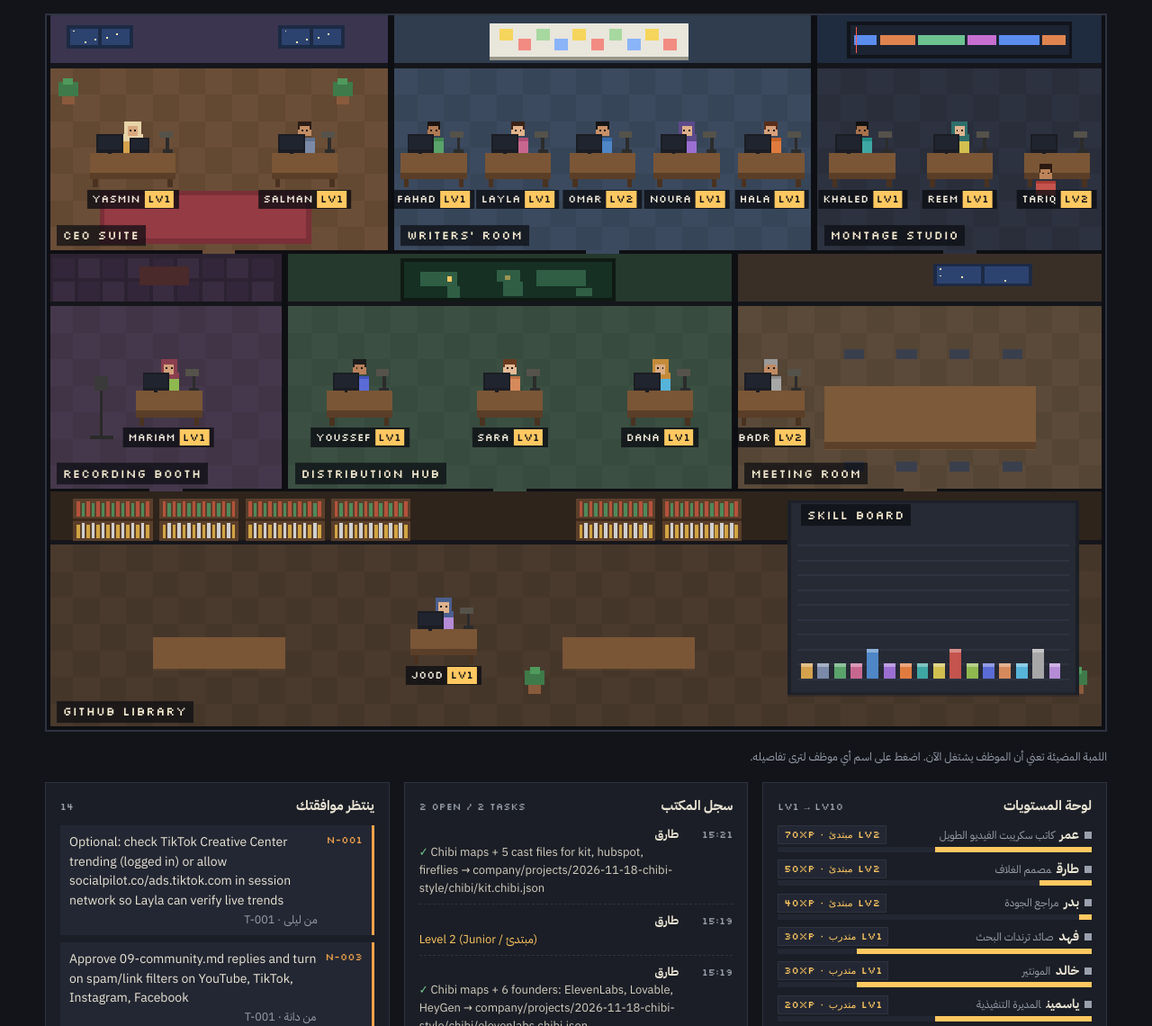
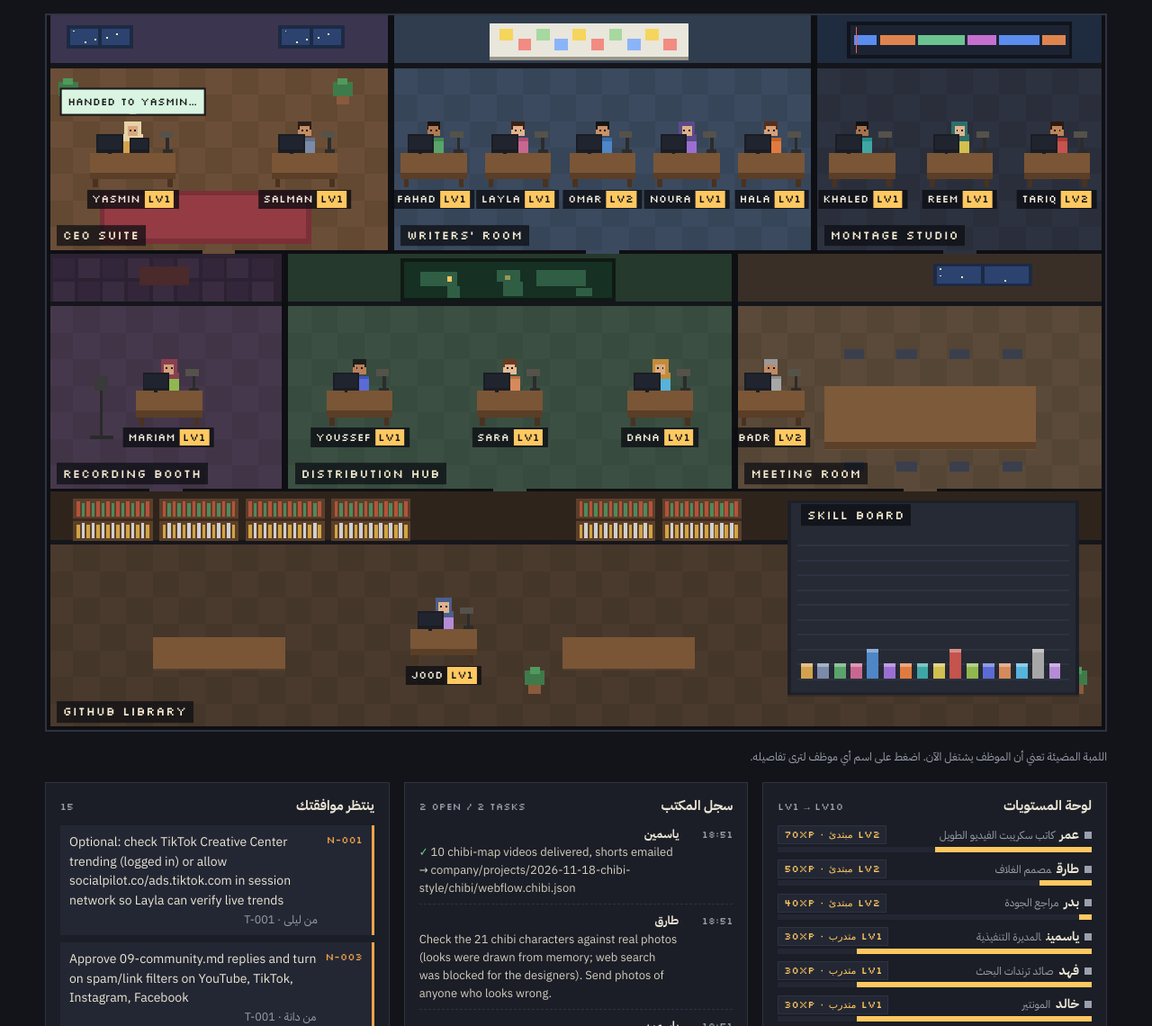
Before and after one commit to abdalbasste0/video, a plain HTML site: page office/index.html in a window 1280 px wide. Shown: the part 89-1229 px from the top of the page at 90% size. Drawn offline with Linux system fonts and the light colour scheme.

Commit message:
Chibi series delivered: 10 long + 10 short, shorts emailed
Co-Authored-By: Claude Opus 5.5 <noreply@anthropic.com>
Claude-Session: https://claude.ai/code/session_01HQUcwpnvkJcwzym2w1ier7

```diff
--- a/company/roster.json
+++ b/company/roster.json
@@ -8,7 +8,7 @@
       "role": "CEO",
       "room": "ceo-suite",
       "sprite": "#d4a24c",
-      "xp": 20,
+      "xp": 30,
       "skills": [
         "delegation",
         "prioritization"
--- a/company/state.json
+++ b/company/state.json
@@ -1,11 +1,11 @@
 {
-  "updated": "2026-11-18T14:21:00+00:00",
+  "updated": "2026-11-18T17:51:01+00:00",
   "agents": {
     "ceo": {
       "status": "idle",
       "task": null,
       "bubble": "Handed to Yasmin ✓",
-      "since": "2026-11-17T17:03:00+00:00"
+      "since": "2026-11-18T17:51:01+00:00"
     },
     "chief-of-staff": {
       "status": "idle",
@@ -185,16 +185,21 @@
         "company/projects/2026-11-17-affiliate-pixel-stories/brief.md",
         "company/projects/2026-11-18-chibi-style/chibi/synthesia.chibi.json",
         "company/projects/2026-11-18-chibi-style/chibi/elevenlabs.chibi.json",
-        "company/projects/2026-11-18-chibi-style/chibi/kit.chibi.json"
+        "company/projects/2026-11-18-chibi-style/chibi/kit.chibi.json",
+        "company/projects/2026-11-18-chibi-style/chibi/webflow.chibi.json"
       ],
       "notes": [
         {
           "t": "2026-11-17T17:03:00+00:00",
           "note": "10 stories QA PASS, 20 silent renders delivered, SEO + calendar ready. Waiting: voiceovers, affiliate approvals, pricing checks."
+        },
+        {
+          "t": "2026-11-18T17:51:01+00:00",
+          "note": "Chibi-map style: 10 long + 10 short rendered with Chatterbox voice; 10 shorts emailed to fikraff3@gmail.com (under 3 MB each); full-quality 20 delivered in chat."
         }
       ],
       "created": "2026-11-17T16:32:36+00:00",
-      "updated": "2026-11-17T17:03:00+00:00"
+      "updated": "2026-11-18T17:51:01+00:00"
     }
   },
   "needs_you": {
@@ -363,6 +368,14 @@
       "task": "T-002",
       "done": false,
       "created": "2026-11-18T14:18:40+00:00"
+    },
+    "N-021": {
+      "id": "N-021",
+      "text": "Check the 21 chibi characters against real photos (looks were drawn from memory; web search was blocked for the designers). Send photos of anyone who looks wrong.",
+      "from": "thumbnail-designer",
+      "task": "T-002",
+      "done": false,
+      "created": "2026-11-18T17:51:01+00:00"
     }
   },
   "log": [
@@ -1303,10 +1316,38 @@
       "kind": "xp",
       "text": "+10 XP: delivered: Chibi maps + 5 cast files for kit, hubspot, firefl",
       "task": null
+    },
+    {
+      "t": "2026-11-18T17:51:01+00:00",
+      "agent": "ceo",
+      "kind": "task",
+      "text": "T-002 → review: Chibi-map style: 10 long + 10 short rendered with Chatterbox voice; 10 shorts emailed to fikraff3@gmail.com (under 3 MB each); full-quality 20 delivered in chat.",
+      "task": "T-002"
+    },
+    {
+      "t": "2026-11-18T17:51:01+00:00",
+      "agent": "thumbnail-designer",
+      "kind": "needs-you",
+      "text": "Check the 21 chibi characters against real photos (looks were drawn from memory; web search was blocked for the designers). Send photos of anyone who looks wrong.",
+      "task": "T-002"
+    },
+    {
+      "t": "2026-11-18T17:51:01+00:00",
+      "agent": "ceo",
+      "kind": "done",
+      "text": "10 chibi-map videos delivered, shorts emailed → company/projects/2026-11-18-chibi-style/chibi/webflow.chibi.json",
+      "task": "T-002"
+    },
+    {
+      "t": "2026-11-18T17:51:01+00:00",
+      "agent": "ceo",
+      "kind": "xp",
+      "text": "+10 XP: delivered: 10 chibi-map videos delivered, shorts emailed",
+      "task": null
     }
   ],
   "counters": {
     "task": 2,
-    "need": 20
+    "need": 21
   }
 }
```
Also changed, not shown: office/dist/index.html.
